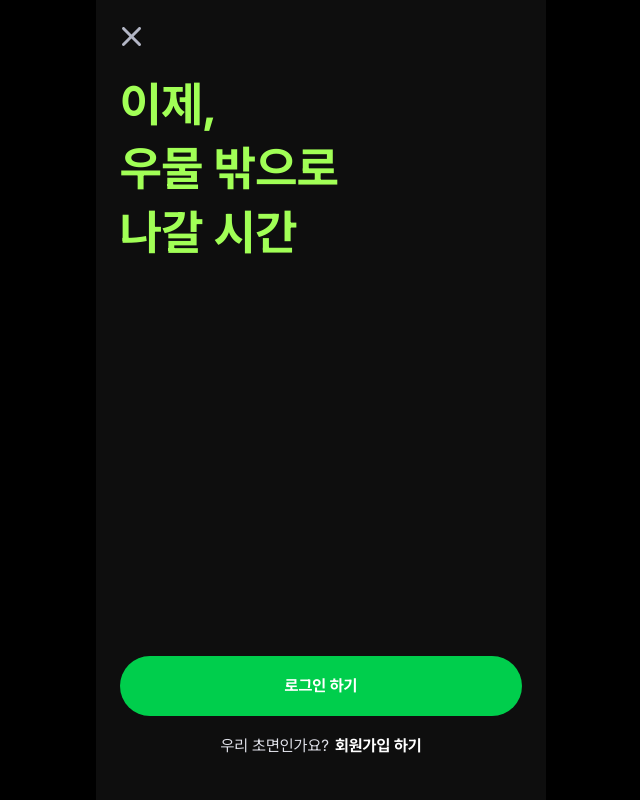
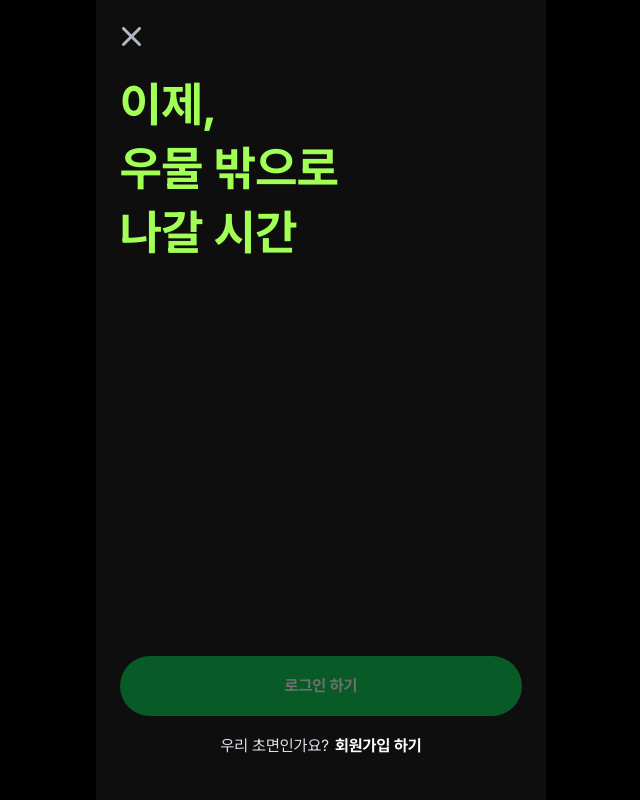
Before and after one commit to Team-Frolog/Frolog_Web, a Next.js app: page /landing in a window 1280 px wide. Shown: the whole page, without its empty margins (319-959 px from the left). Built offline with nearby package versions, Linux system fonts and the light colour scheme.

Commit message:
[Fix/#14]: 빌드 오류 수정

```diff
--- a/src/app/(DefaultLayout)/landing/page.tsx
+++ b/src/app/(DefaultLayout)/landing/page.tsx
@@ -22,7 +22,7 @@ function LandingPage() {
           <br />
           나갈 시간
         </BigTitle>
-        <ButtonWithText btnText='로그인 하기' route='/login'>
+        <ButtonWithText btnText='로그인 하기' route='/login' disabled={true}>
           <div className='flex gap-[6px]'>
             <span className='text-body_lg text-gray-400'>우리 초면인가요?</span>
             <Link
```
